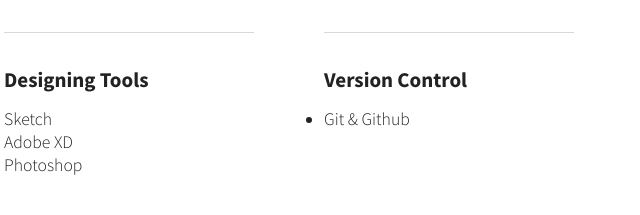
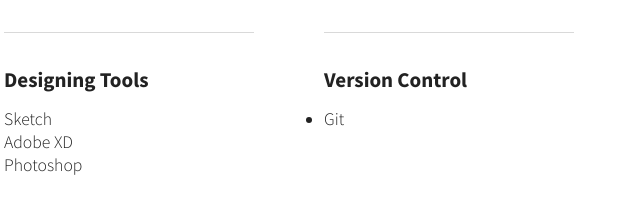
Before and after one commit to edanfesi/edanfesi.github.io, a Gatsby site: page /about in a window 1280 px wide. Shown: the part 1530-1745 px from the top of the page, 351-991 px from the left. Built offline with nearby package versions, Linux system fonts and the light colour scheme; Gatsby itself is replaced by a stand-in of ours.

Commit message:
Updated Version control data

```diff
--- a/package.json
+++ b/package.json
@@ -11,7 +11,7 @@
     "@fortawesome/free-solid-svg-icons": "^5.10.1",
     "@fortawesome/react-fontawesome": "^0.1.4",
     "gatsby": "^2.13.54",
-    "gatsby-image": "^2.2.8",
+    "gatsby-image": "^2.2.10",
     "gatsby-plugin-manifest": "^2.2.5",
     "gatsby-plugin-offline": "^2.2.5",
     "gatsby-plugin-react-helmet": "^3.1.3",
--- a/src/pages/about.js
+++ b/src/pages/about.js
@@ -33,7 +33,7 @@
   },
   {
     title: "Version Control",
-    list: ["Git & Github"],
+    list: ["Git"],
   },
 ]
 const entries = [
```
Also changed, not shown: 1 other file.
